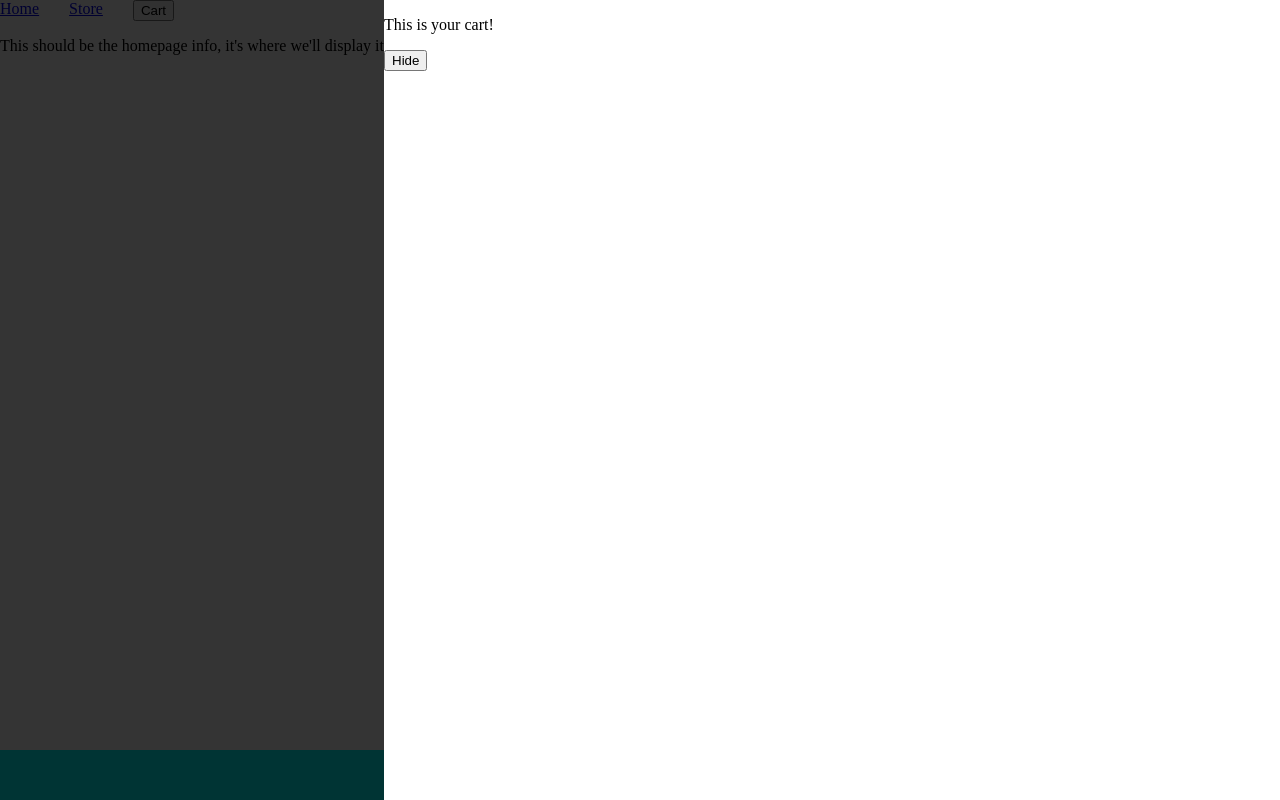
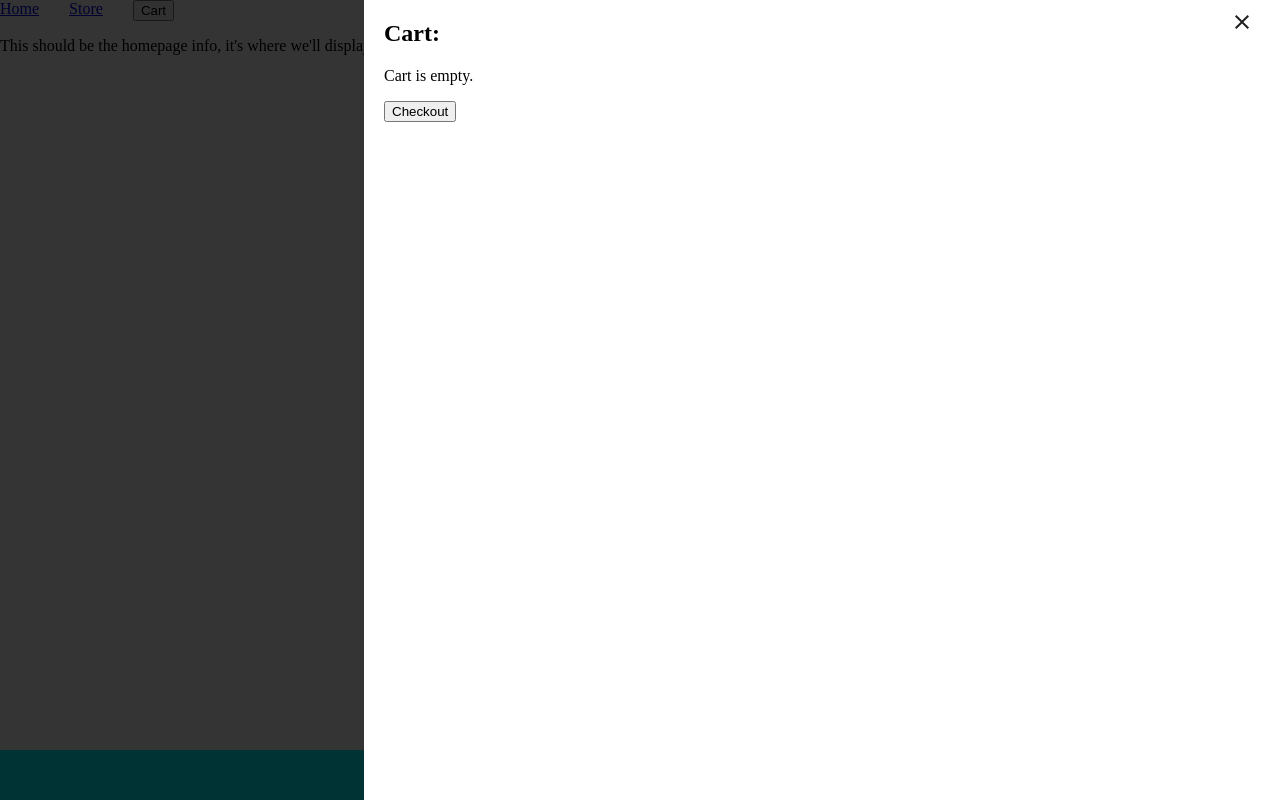
Before and after one commit to yeatonj/react-storefront, a React (Vite) app: page / in a window 1280 px wide. Both pictures are taken after a click on the button "Cart". Built offline with nearby package versions, Linux system fonts and the light colour scheme.

Commit message:
Add preliminary cart content rendering

```diff
--- a/src/components/Cart.jsx
+++ b/src/components/Cart.jsx
@@ -2,7 +2,9 @@ import "../styles/cart.css"
 
 export default function Cart({
     show,
-    hideCallback
+    hideCallback,
+    cart,
+    cartSetter
 }) {
     if (!show) {
         return (<></>);
@@ -11,8 +13,17 @@ export default function Cart({
     return (
         <div onClick={hideCallback} className="background-content">
             <div onClick={(e) => e.stopPropagation()} className="cart">
-                <p>This is your cart!</p>
-                <button onClick={hideCallback}>Hide</button>
+                <button className="close" onClick={hideCallback}><img src="/src/img/close_button.svg" alt="close" /></button>
+                <h2>Cart:</h2>
+                <div className="cart-cards">
+                    {
+                        cart.length > 0 && <p>Items!</p>
+                    }
+                    {
+                        cart.length === 0 && <p>Cart is empty.</p>
+                    }
+                </div>
+                <button>Checkout</button>
             </div>
         </div>
     )
--- a/src/routes/root.jsx
+++ b/src/routes/root.jsx
@@ -22,6 +22,8 @@ export default function Root() {
             <Cart
                 show={showCart}
                 hideCallback={() => setShowCart(false)}
+                cart={cart}
+                cartSetter={setCart}
             />
         </>
     )
--- a/src/styles/cart.css
+++ b/src/styles/cart.css
@@ -18,6 +18,7 @@
     width: 70vw;
     animation-name: cart-slide;
     animation-duration: 0.4s;
+    padding-left: 20px;
 }
 
 @keyframes cart-slide {
@@ -39,3 +40,20 @@
         background-color: rgba(0, 0, 0, 0.797);
     }
 }
+
+.close {
+    border: none;
+    background-color: white;
+    float: right;
+    width: 40px;
+    height: 40px;
+    margin-top: 10px;
+    margin-right: 10px;
+    border-radius: 20px;
+    padding: 0;
+    display: flex;
+}
+
+.close:hover {
+    background-color: gray;
+}
```
Also changed, not shown: src/img/close_button.svg (added).
